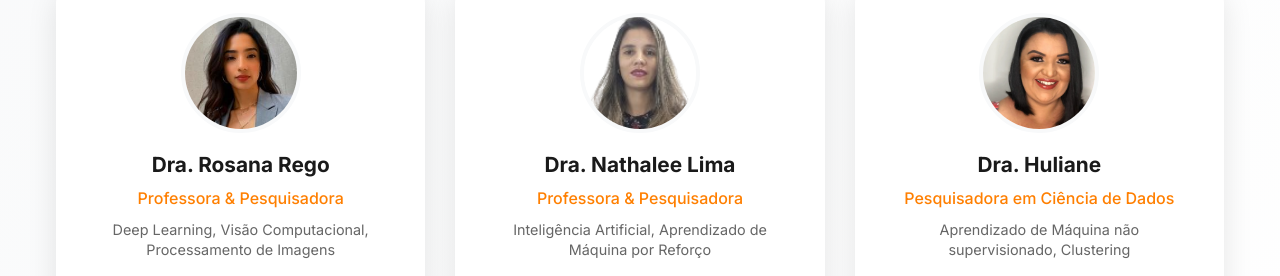
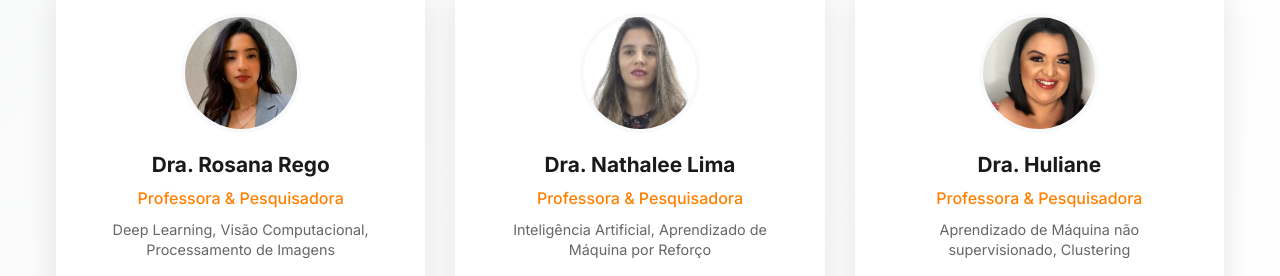
Before and after one commit to cilab-ufersa/cilab-ufersa.github.io, a React (Vite) app: page / in a window 1280 px wide. Shown: the part 3859-4135 px from the top of the page. Built offline with nearby package versions, Linux system fonts and the light colour scheme.

Commit message:
refactor: refactored Hulina role

```diff
--- a/src/components/TeamSection.jsx
+++ b/src/components/TeamSection.jsx
@@ -33,7 +33,7 @@
     {
       id: 3,
       name: "Dra. Huliane",
-      role: "Pesquisadora em Ciência de Dados",
+      role: "Professora & Pesquisadora",
       expertise: "Aprendizado de Máquina não supervisionado, Clustering",
       image: "/huliane.png",
       links: {
```
